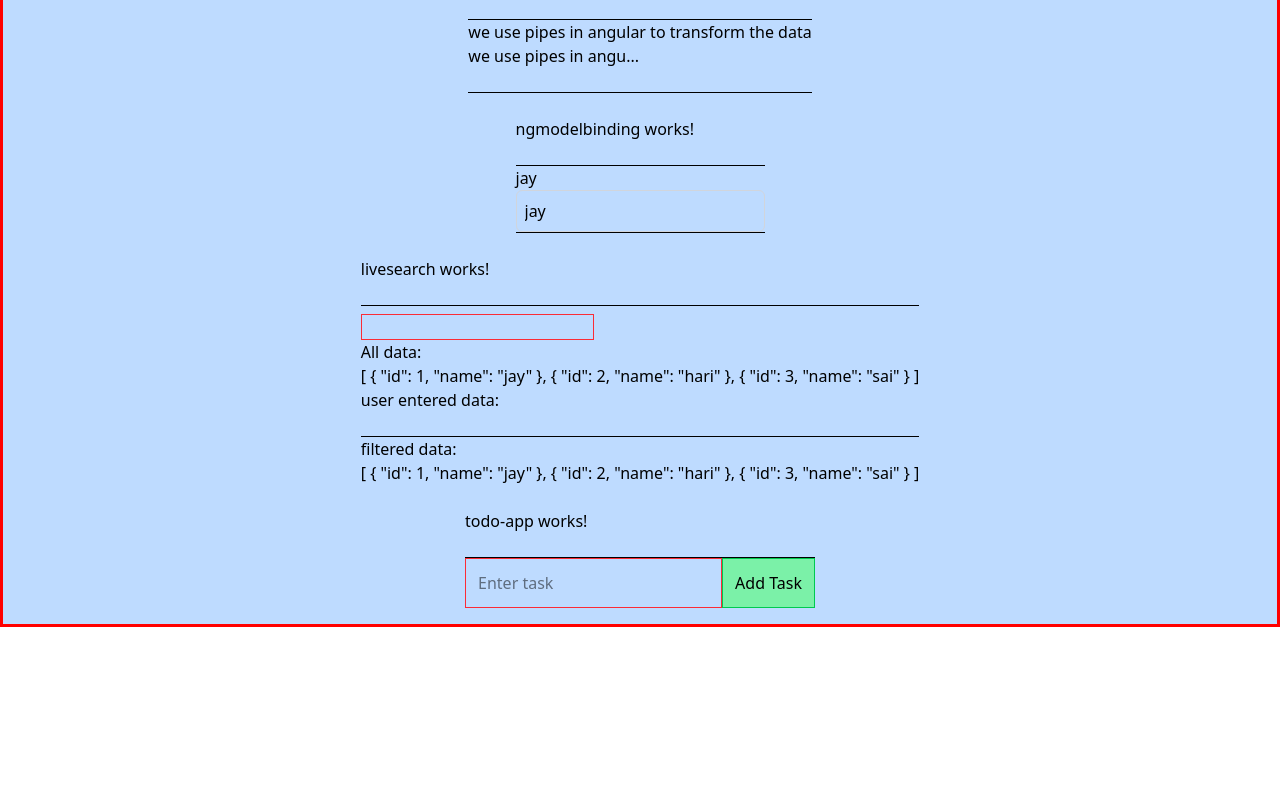
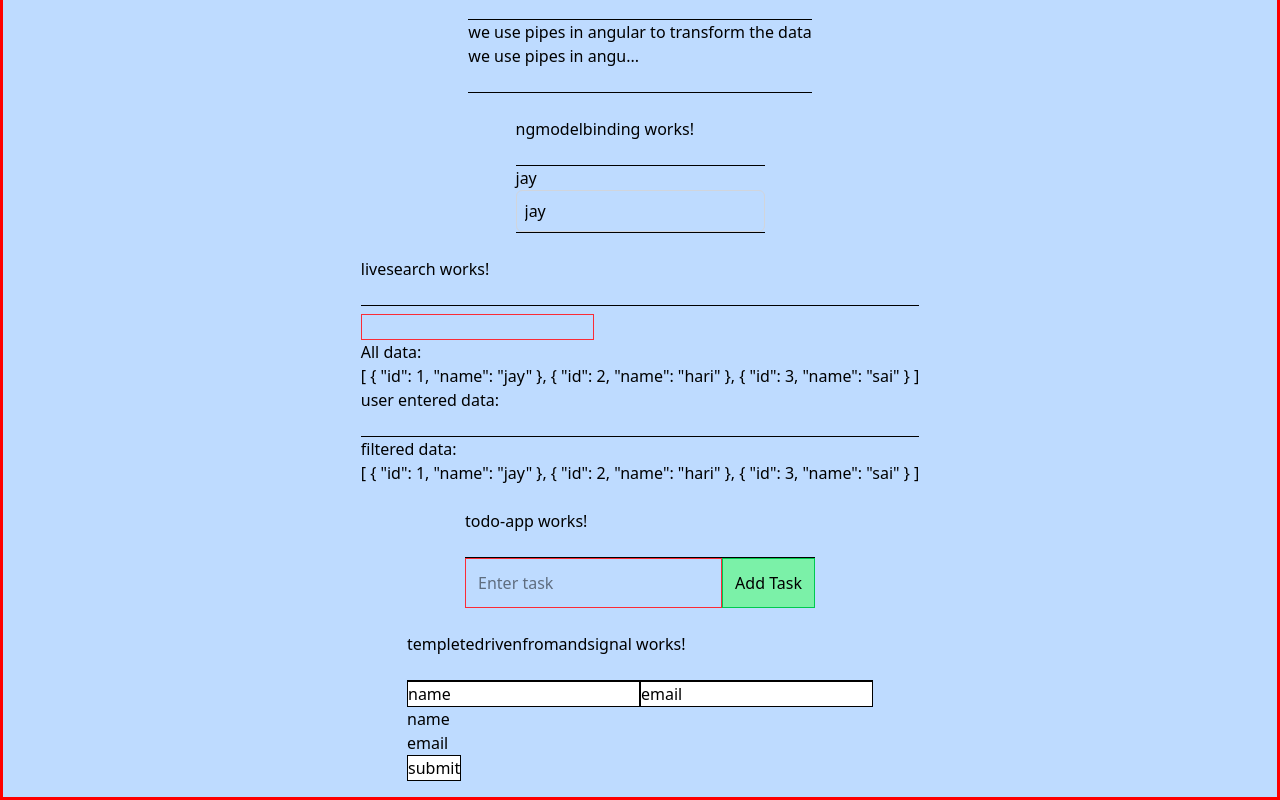
Before and after one commit to jay-ksolves/Angular-Training, an Angular app: page / in a window 1280 px wide. Shown: the part 4148-4948 px from the top of the page. Before the commit the page ends 4775 px from the top, so only its background shows below. Built offline with nearby package versions, Linux system fonts and the light colour scheme.

Commit message:
feat: add template-driven form component using Angular signals and update documentation

```diff
--- a/src/app/app.html
+++ b/src/app/app.html
@@ -45,4 +45,6 @@
 
   <br/>
   <app-todo-app></app-todo-app>
+  <br/>
+  <app-templetedrivenfromandsignal></app-templetedrivenfromandsignal>
 </div>
--- a/src/app/app.ts
+++ b/src/app/app.ts
@@ -15,6 +15,7 @@ import { Custompipe } from './custompipe/custompipe';
 import { Ngmodelbinding } from './ngmodelbinding/ngmodelbinding';
 import { Livesearch } from './livesearch/livesearch';
 import { TodoApp } from './todo-app/todo-app';
+import { Templetedrivenfromandsignal } from './templetedrivenfromandsignal/templetedrivenfromandsignal';
 
 
 @Component({
@@ -34,7 +35,8 @@ import { TodoApp } from './todo-app/todo-app';
     Custompipe,
     Ngmodelbinding,
     Livesearch,
-    TodoApp
+    TodoApp,
+    Templetedrivenfromandsignal
   ],
   templateUrl: './app.html',
   styleUrl: './app.css',
--- /dev/null
+++ b/src/app/templetedrivenfromandsignal/templetedrivenfromandsignal.html
@@ -0,0 +1,11 @@
+<p>templetedrivenfromandsignal works!</p>
+<br />
+<hr />
+<input [(ngModel)]="name"  class="border bg-white" placeholder="entername" (ngModelChange)="name.set($event.target.value)">
+<input [(ngModel)]="email"  class="border bg-white" placeholder="enter email" (ngModelChange)="email.set($event.target.value)">
+
+<p> {{name()}}</p>
+<p> {{email()}}</p>
+
+<button (click)="submitForm()" class="border bg-white">submit</button>
+<br/>
--- /dev/null
+++ b/src/app/templetedrivenfromandsignal/templetedrivenfromandsignal.ts
@@ -0,0 +1,16 @@
+import { Component, signal } from '@angular/core';
+import { FormsModule } from '@angular/forms';
+
+@Component({
+  selector: 'app-templetedrivenfromandsignal',
+  imports: [FormsModule],
+  templateUrl: './templetedrivenfromandsignal.html',
+  styleUrl: './templetedrivenfromandsignal.css',
+})
+export class Templetedrivenfromandsignal {
+  name = signal<string>("name");
+  email = signal<string>("email");
+  submitForm() {
+    console.log(`Name: ${this.name()}, Email: ${this.email()}`);
+  }
+}
```
Also changed, not shown: src/app/templetedrivenfromandsignal/templetedrivenfromandsignal.css (added), 2 other files (tests, documents, lock files or other folders).
